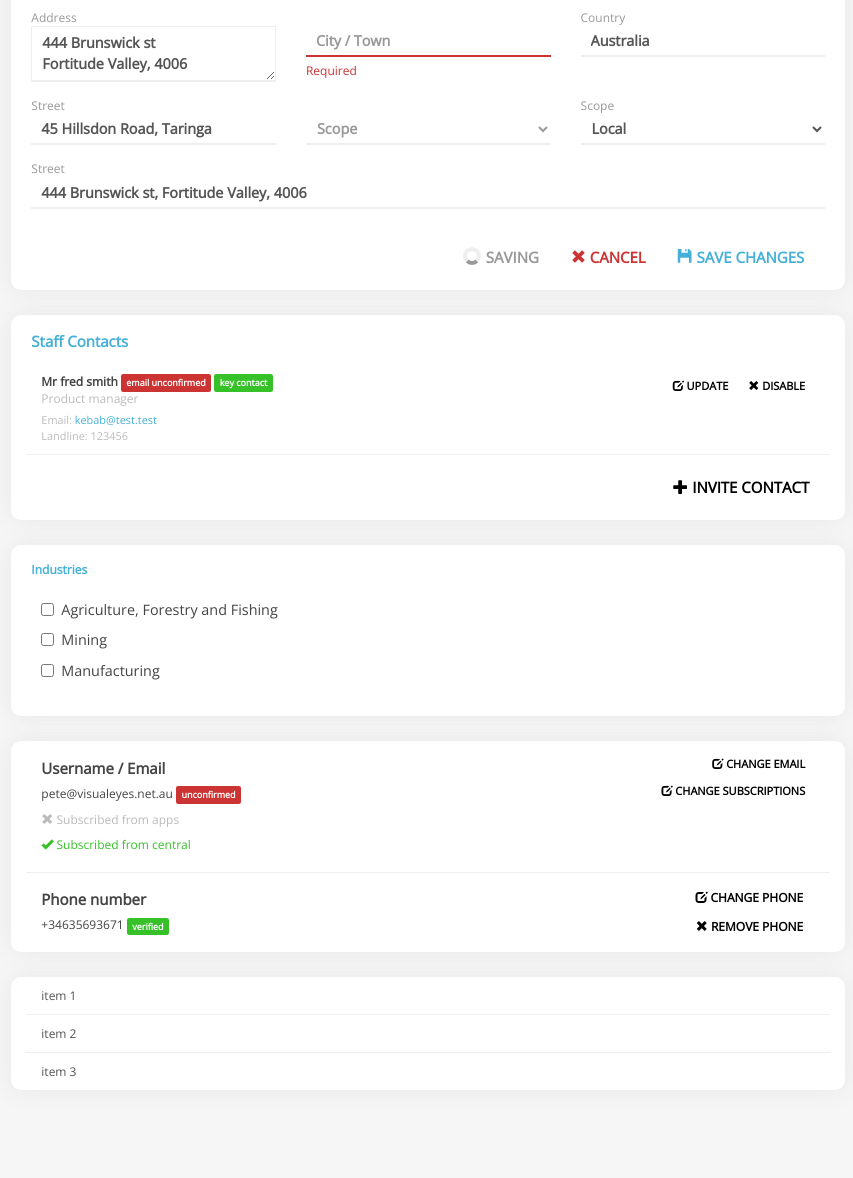
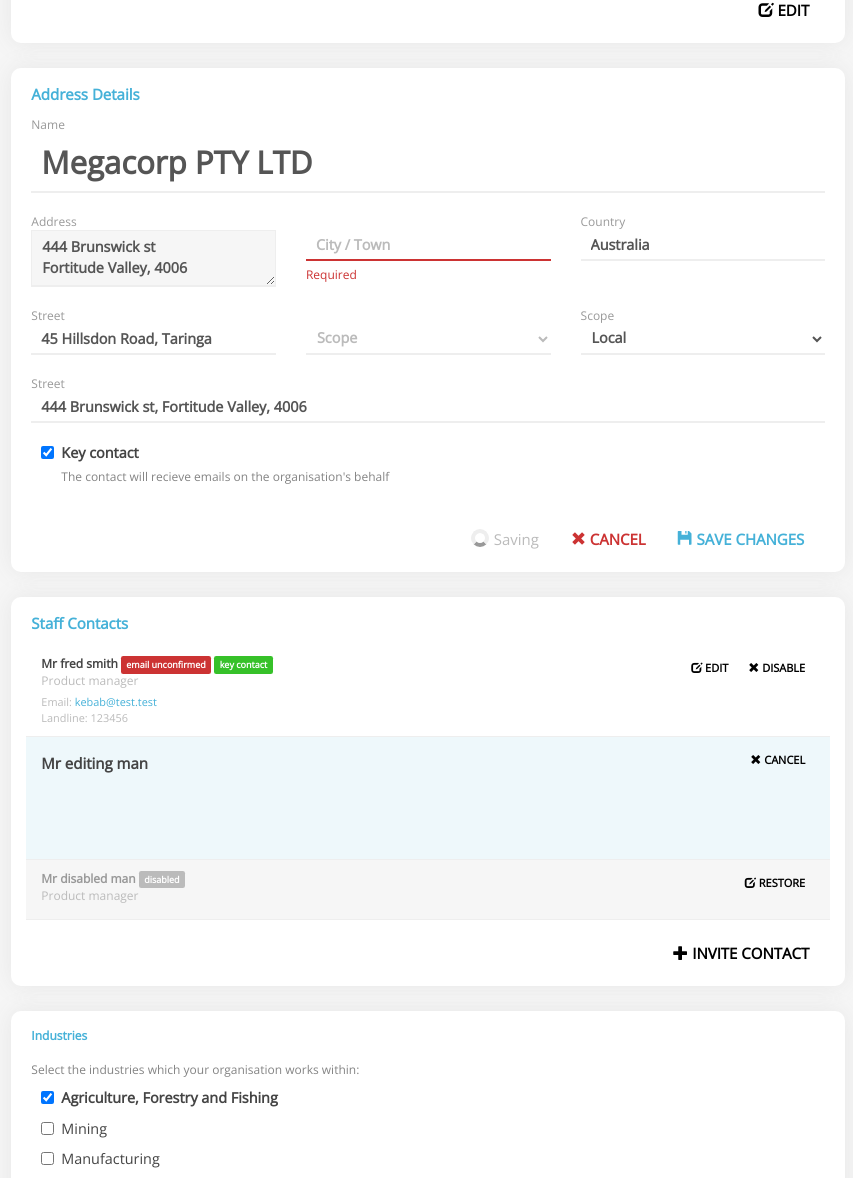
Before and after one commit to visualeyes/central-theme, a website: page index.html in a window 1280 px wide. Shown: the part 1380-2558 px from the top of the page, without its empty margins (232-1085 px from the left). Drawn offline with nearby package versions, Linux system fonts and the light colour scheme.

Commit message:
working on app

```diff
--- a/index.html
+++ b/index.html
@@ -105,15 +105,15 @@
             </nav>
             <div class="page col-lg-10 col-lg-offset-2 col-sm-9 col-sm-offset-3">
                 <div class="page-header">
-                    <h2>
-                        <span class="glyphicon glyphicon-briefcase"></span>&nbsp;Jobs
+                    <h1>
+                        Jobs
                         <a class="btn btn-primary" href="#">
                             <span class="glyphicon glyphicon-plus"></span>&nbsp;Add new job
                         </a>
                         <a class="btn" href="#">
                             <i class="glyphicon glyphicon-chevron-left"></i> Back
                         </a>
-                    </h2>
+                    </h1>
                 </div>
 
                 <div class="row">
@@ -121,6 +121,10 @@
                         <div class="loader">
                             <div class="spinner" title="loading">&nbsp;</div>
                             <span class="title">loader...</span>
+                        </div>
+                        <div class="loader">
+                            <div class="spinner" title="loading">&nbsp;</div>
+                            <span class="title">loader 2...</span>
                         </div>
                     </div>
                     <div class="col-xs-6">
@@ -344,6 +348,11 @@
                             </div>
                             <div class="panel-form">
                                 <form lpformnum="2">
+                                    <div class="form-group">
+                                        <label class="control-label">Name</label>
+                                        <div name="street" class="form-control-static input-lg">Megacorp PTY LTD</div>
+                                    </div>
+
                                     <div class="row">
                                         <div class="col-sm-6">
                                             <div class="form-group">
@@ -395,11 +404,16 @@
                             </div>
                             <div class="panel-form">
                                 <form lpformnum="2">
+                                    <div class="form-group">
+                                        <label class="control-label">Name</label>
+                                        <input name="street" value="Megacorp PTY LTD" class="form-control input-lg"></input>
+                                    </div>
+
                                     <div class="row">
                                         <div class="col-sm-4">
                                             <div class="form-group">
-                                                <label class="control-label">Address</label>
-                                                <textarea name="street" value="" class="form-control" rows="2">444 Brunswick st
+                                                <label class="control-label" for="street">Address</label>
+                                                <textarea name="street" class="form-control" rows="2">444 Brunswick st
 Fortitude Valley, 4006</textarea>
                                             </div>
                                         </div>
@@ -450,6 +464,16 @@ Fortitude Valley, 4006</textarea>
                                         <input value="444 Brunswick st, Fortitude Valley, 4006" class="form-control">
                                     </div>
 
+                                    <div class="form-group">
+                                        <div class="checked checkbox">
+                                            <label>
+                                                <input type="checkbox" name="keyContact" checked value="true">
+                                                Key contact
+                                            </label>
+                                            <span class="help-block">The contact will recieve emails on the organisation's behalf</span>
+                                        </div>
+                                    </div>
+
                                     <div class="panel-footer">
                                         <button type="submit" class="btn btn-primary btn-lg pull-right">
                                             <span class="glyphicon glyphicon-floppy-disk"></span>
@@ -459,7 +483,7 @@ Fortitude Valley, 4006</textarea>
                                             <span class="glyphicon glyphicon-remove"></span>
                                             Cancel
                                         </button>
-                                        <div class="btn btn-muted btn-lg pull-right">
+                                        <div class="btn btn-muted btn-lg pull-right" style="font-weight: unset; text-transform: unset">
                                             <span class="spinner">&nbsp;</span>
                                             Saving
                                         </div>
@@ -500,8 +524,41 @@ Fortitude Valley, 4006</textarea>
                                                 <span class="glyphicon glyphicon-remove"></span> disable
                                             </button>
                                             <button class="btn btn-sm pull-right">
-                                                <span class="glyphicon glyphicon-edit"></span> update
+                                                <span class="glyphicon glyphicon-edit"></span> edit
                                             </button>
+                                        </div>
+                                    </div>
+                                </div>
+                                <div class="list-group-item toggled">
+                                    <div class="row">
+                                        <div class="col-xs-8">
+                                            <h4>Mr editing man</h4>
+                                            <br>
+                                            <br>
+                                            <br>
+                                            <br>
+                                        </div>
+                                        <div class="col-xs-4">
+                                            <button class="btn btn-sm pull-right">
+                                                <span class="glyphicon glyphicon-remove"></span> cancel
+                                            </button>
+                                        </div>
+                                    </div>
+                                </div>
+                                <div class="list-group-item disabled">
+                                    <div class="row">
+                                        <div class="col-xs-8">
+                                            <strong>Mr disabled man</strong>
+                                            <span class="label label-default">disabled</span>
+
+                                            <br>
+                                            <div class="text-muted" style="margin-bottom: 5px;">Product manager</div>
+                                        </div>
+                                        <div class="col-xs-4">
+                                            <button class="btn btn-sm pull-right">
+                                                <span class="glyphicon glyphicon-edit"></span> restore
+                                            </button>
+                                        </div>
                                     </div>
                                 </div>
                             </div>
@@ -512,7 +569,6 @@ Fortitude Valley, 4006</textarea>
                                 </button>
                             </div>
                         </div>
-                        </div>
 
                         <div class="panel panel-primary">
                             <div class="panel-heading">
@@ -520,19 +576,21 @@ Fortitude Valley, 4006</textarea>
                             </div>
                             <div class="panel-body">
                                 <div class="form-group">
-                                    <div>
-                                        <div class="checkbox">
-                                            <label title="">
-                                                <input type="checkbox" value="on">Agriculture, Forestry and Fishing</label>
+                                    <span class="help-block">Select the industries which your organisation works within:</span>
+                                    <div class="checkbox checked">
+                                        <label>
+                                            <input type="checkbox" checked> Agriculture, Forestry and Fishing
+                                        </label>
                                     </div>
                                     <div class="checkbox">
-                                            <label title="">
-                                                <input type="checkbox">Mining</label>
+                                        <label>
+                                            <input type="checkbox"> Mining
+                                        </label>
                                     </div>
                                     <div class="checkbox">
-                                            <label title="">
-                                                <input type="checkbox">Manufacturing</label>
-                                        </div>
+                                        <label>
+                                            <input type="checkbox"> Manufacturing
+                                        </label>
                                     </div>
                                 </div>
                             </div>
--- a/less/buttons.less
+++ b/less/buttons.less
@@ -43,7 +43,7 @@
     }
 
     &.btn-muted {
-        .button-variant(@gray-light);
+        .button-variant(@text-muted);
     }
     &.btn-primary {
         .button-variant(@brand-primary);
@@ -57,9 +57,6 @@
     &.btn-success {
         .button-variant(@brand-success);
     }
-    &.btn-loader {
-        .button-variant(@gray-light);
-    }
 
     &.btn-lg {
         .spinner {
--- a/less/forms.less
+++ b/less/forms.less
@@ -1,4 +1,5 @@
 @import 'variables.less';
+@import "../node_modules/bootstrap/less/mixins.less";
 
 .formGroupState(@borderColor) {
     .form-control {
@@ -12,6 +13,7 @@
 
 .form-group {
     position: relative;
+    margin-bottom: 20px;
 
     input, textarea {
         &.form-control {
@@ -20,12 +22,16 @@
         }
     }
 
+    textarea.form-control {
+        background-color: #F6F6F6;
+    }
+
     select.form-control {
         padding-left: 7px;
         padding-right: 7px;
 
         &.placeholder {
-            color: @gray-light;
+            color: @input-color-placeholder;
         }
     }
 
@@ -33,16 +39,15 @@
         margin: 0;
     }
 
-    .checkbox label {
-        font-size: 1.2em;
-        margin-bottom: 5px;
-    }
-
     .form-control,
     .form-control-static {
         font-size: 1.2em;
         font-weight: bold;
         margin-bottom: 5px;
+
+        &.input-lg {
+            font-size: 2.6em;
+        }
     }
 
     input, select {
@@ -63,7 +68,6 @@
         border-width: 0 0 2px 0;
         border-color: @gray-lighter;
         outline: 0;
-        border-radius: 0;
         box-shadow: unset;
         position: relative;
         z-index: 2;
@@ -108,4 +112,19 @@
     input {
         top: -1px;
     }
+    label {
+        font-size: 1.2em;
+        margin-bottom: 5px;
+    }
+    .help-block {
+        margin-top: 0;
+        padding-left: 20px;
+    }
+    &.checked label {
+        font-weight: bold;
+    }
 }
+
+.help-block {
+    margin-bottom: 5px;
+}
--- a/less/loader.less
+++ b/less/loader.less
@@ -4,6 +4,7 @@
     display: inline-block;
     color: #DDD;
     margin-top: 20px;
+    margin-right: 20px;
 
     .spinner {
         width: 30px;
@@ -24,16 +25,3 @@
         margin-bottom: 10px;
     }
 }
-
-.spinner {
-    border: 4px solid @gray-lighter;
-    border-top: 4px solid #999;
-    border-radius: 50%;
-    animation: spin 2s linear infinite;
-    display: inline-block;
-}
-
-@keyframes spin {
-    0% { transform: rotate(0deg); }
-    100% { transform: rotate(360deg); }
-}
--- a/less/page-header.less
+++ b/less/page-header.less
@@ -6,7 +6,7 @@
     margin: 0 -15px 15px -15px;
     padding: 15px;
 
-    h2 {
+    h1 {
         margin: 0;
         color: @brand-primary;
         font-size: 1.3em;
--- a/less/panels.less
+++ b/less/panels.less
@@ -23,6 +23,18 @@
     box-shadow: 0 0 25px #E6E6E6;
     border-radius: 10px;
     margin-bottom: 25px;
+
+    > .list-group{
+        &:first-child {
+            padding-top: 5px;
+        }
+        &:last-child {
+            padding-bottom: 5px;
+        }
+        + .list-group > .list-group-item:first-child {
+            border-top: none;
+        }
+    }
 
     > .panel-heading {
         background-image: none;
--- a/less/theme.less
+++ b/less/theme.less
@@ -84,6 +84,21 @@ ul.pagination > li > a {
   padding-bottom: 100px;
 }
 
+.list-group-item {
+  &.disabled {
+    background-color: #F6F6F6;
+
+    &:hover {
+      background-color: #F6F6F6;
+    }
+  }
+  &.toggled {
+    background-color: lighten(@brand-primary, 40%);
+  }
+}
+
+
+
 @media (min-width: @screen-sm-min) {
   .page {
     padding-left: 30px;
--- a/less/utilities.less
+++ b/less/utilities.less
@@ -10,6 +10,19 @@
     color: @gray-light;
 }
 
+.spinner {
+    border: 4px solid @gray-lighter;
+    border-top: 4px solid #999;
+    border-radius: 50%;
+    animation: spin 2s linear infinite;
+    display: inline-block;
+}
+
+@keyframes spin {
+    0% { transform: rotate(0deg); }
+    100% { transform: rotate(360deg); }
+}
+
 @keyframes fadeOut {
     50% {
         opacity: 1;
--- a/less/variables.less
+++ b/less/variables.less
@@ -14,7 +14,7 @@
 @brand-warning:#F1C40F;
 @brand-danger: #CC3333;
 
-@text-muted: #BBBBBB;
+@text-muted: #BBB;
 @state-info-text: @brand-info;
 @state-warning-text: @brand-warning;
 @state-danger-text: @brand-danger;
@@ -31,3 +31,11 @@
 @navbar-default-link-hover-color: @navbar-default-link-color;
 @navbar-default-link-active-bg: darken(@navbar-default-bg, 2%);
 @navbar-default-link-active-color: white;
+
+@input-color-placeholder: #BBB;
+@input-height-large: 60px;
+@input-border-radius: 0;
+@input-border-radius-large: 0;
+@input-border-radius-small: 0;
+
+@label-default-bg: @text-muted;
```
Also changed, not shown: dist/css/theme.css, 1 other file. Lines whose indentation alone changed are shown as unchanged.
